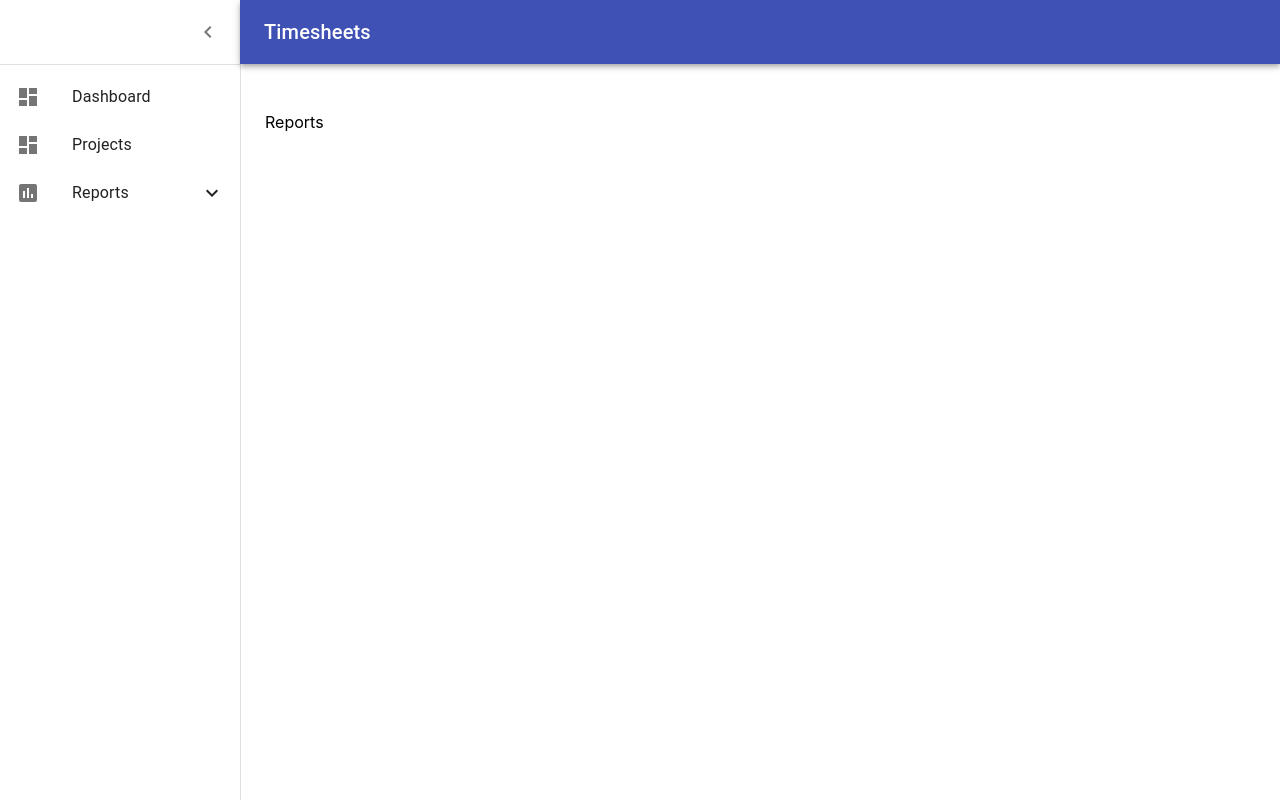
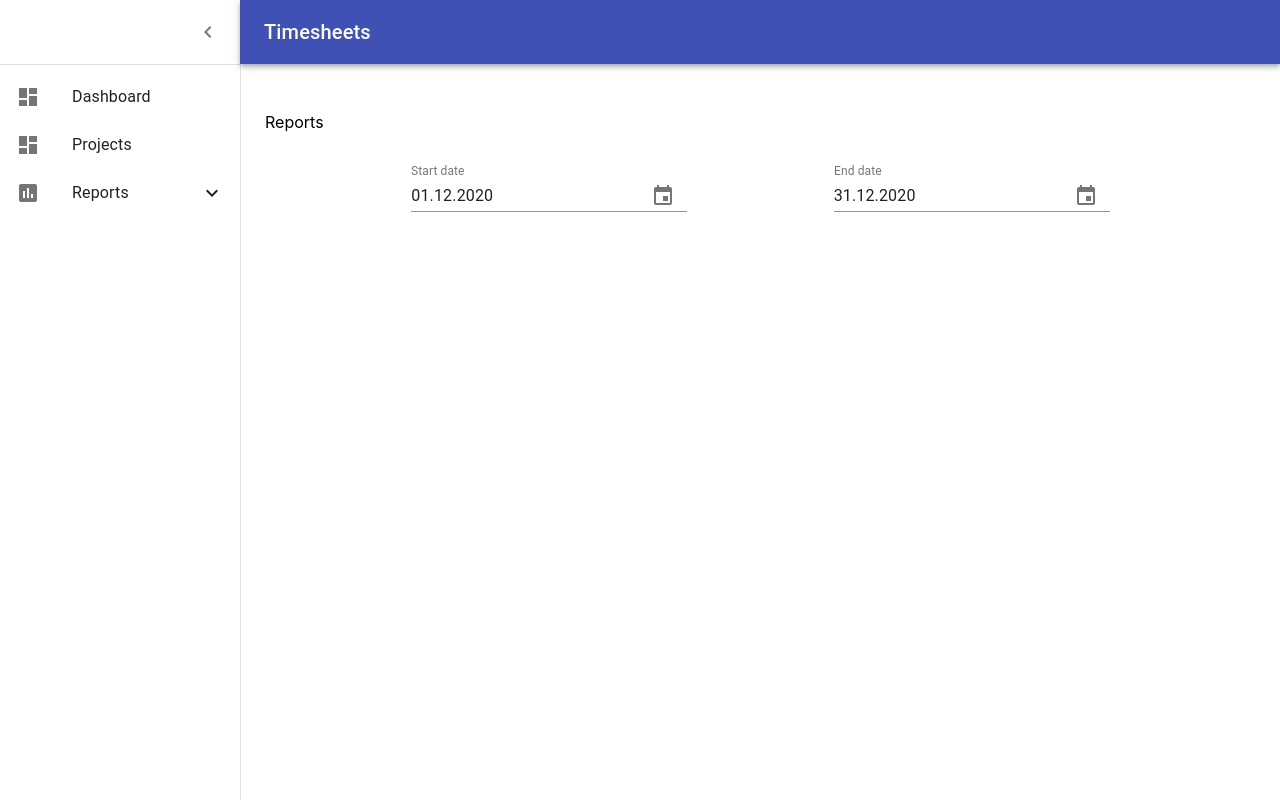
Before and after one commit to bytecraftoy/timesheets-frontend, a React (Create React App) app: page /reports in a window 1280 px wide. Built offline with nearby package versions, Linux system fonts and the light colour scheme.

Commit message:
FEAT/US-31: add datepicker to billing report

```diff
--- a/src/app/App.tsx
+++ b/src/app/App.tsx
@@ -26,7 +26,7 @@ import DashboardIcon from '@material-ui/icons/Dashboard'
 import AssessmentIcon from '@material-ui/icons/Assessment'
 import MenuIcon from '@material-ui/icons/Menu'
 import ProjectsView from '../project/Projects'
-import ReportsView from '../report/Reports'
+import BillingReport from '../report/BillingReport'
 import Dashboard from '../dashboard/Dashboard'
 import notificationState from '../common/atoms'
 import Toast from '../toast/Toast'
@@ -232,7 +232,7 @@ const Content: React.FC = () => {
             <ProjectsView />
           </Route>
           <Route path="/reports">
-            <ReportsView />
+            <BillingReport />
           </Route>
           <Route path="/">
             <Dashboard />
--- /dev/null
+++ b/src/report/BillingReport.tsx
@@ -0,0 +1,36 @@
+import React from 'react'
+import 'date-fns'
+import Grid from '@material-ui/core/Grid'
+import DateFnsUtils from '@date-io/date-fns'
+import { MuiPickersUtilsProvider } from '@material-ui/pickers'
+import { getFirstDayOfLastMonth, getLastDayOfLastMonth } from './ReportService'
+import DatePicker from './DatePicker'
+
+const BillingReport: React.FC = () => {
+  const [startDate, setStartDate] = React.useState<Date | null>(getFirstDayOfLastMonth)
+  const [endDate, setEndDate] = React.useState<Date | null>(getLastDayOfLastMonth)
+
+  return (
+    <div>
+      <p>Reports</p>
+      <MuiPickersUtilsProvider utils={DateFnsUtils}>
+        <Grid container justify="space-evenly">
+          <DatePicker
+            id="start-date-picker"
+            label="Start date"
+            selectedDate={startDate}
+            handleDateChange={(date) => setStartDate(date)}
+          />
+          <DatePicker
+            id="end-date-picker"
+            label="End date"
+            selectedDate={endDate}
+            handleDateChange={(date) => setEndDate(date)}
+          />
+        </Grid>
+      </MuiPickersUtilsProvider>
+    </div>
+  )
+}
+
+export default BillingReport
--- /dev/null
+++ b/src/report/DatePicker.tsx
@@ -0,0 +1,28 @@
+import React from 'react'
+import 'date-fns'
+import { KeyboardDatePicker } from '@material-ui/pickers'
+
+const DatePicker: React.FC<{
+  id: string | undefined
+  label: React.ReactNode
+  selectedDate: Date | null
+  handleDateChange: (date: Date | null, value?: string | null | undefined) => void
+}> = ({ id, label, selectedDate, handleDateChange }) => {
+  return (
+    <KeyboardDatePicker
+      disableToolbar
+      variant="inline"
+      format="dd.MM.yyyy"
+      margin="normal"
+      id={id}
+      label={label}
+      value={selectedDate}
+      onChange={handleDateChange}
+      KeyboardButtonProps={{
+        'aria-label': 'change date',
+      }}
+    />
+  )
+}
+
+export default DatePicker
--- /dev/null
+++ b/src/report/ReportService.tsx
@@ -0,0 +1,17 @@
+import { lastDayOfMonth, startOfMonth, subMonths } from 'date-fns'
+
+const getFirstDayOfLastMonth = (): Date => {
+  const today = new Date()
+  const firstDay = startOfMonth(subMonths(today, 1))
+
+  return firstDay
+}
+
+const getLastDayOfLastMonth = (): Date => {
+  const today = new Date()
+  const lastDay = lastDayOfMonth(subMonths(today, 1))
+
+  return lastDay
+}
+
+export { getFirstDayOfLastMonth, getLastDayOfLastMonth }
--- a/src/report/Reports.tsx
+++ /dev/null
@@ -1,11 +0,0 @@
-import React from 'react'
-
-const ReportsView: React.FC = () => {
-  return (
-    <div>
-      <p>Reports</p>
-    </div>
-  )
-}
-
-export default ReportsView
```
